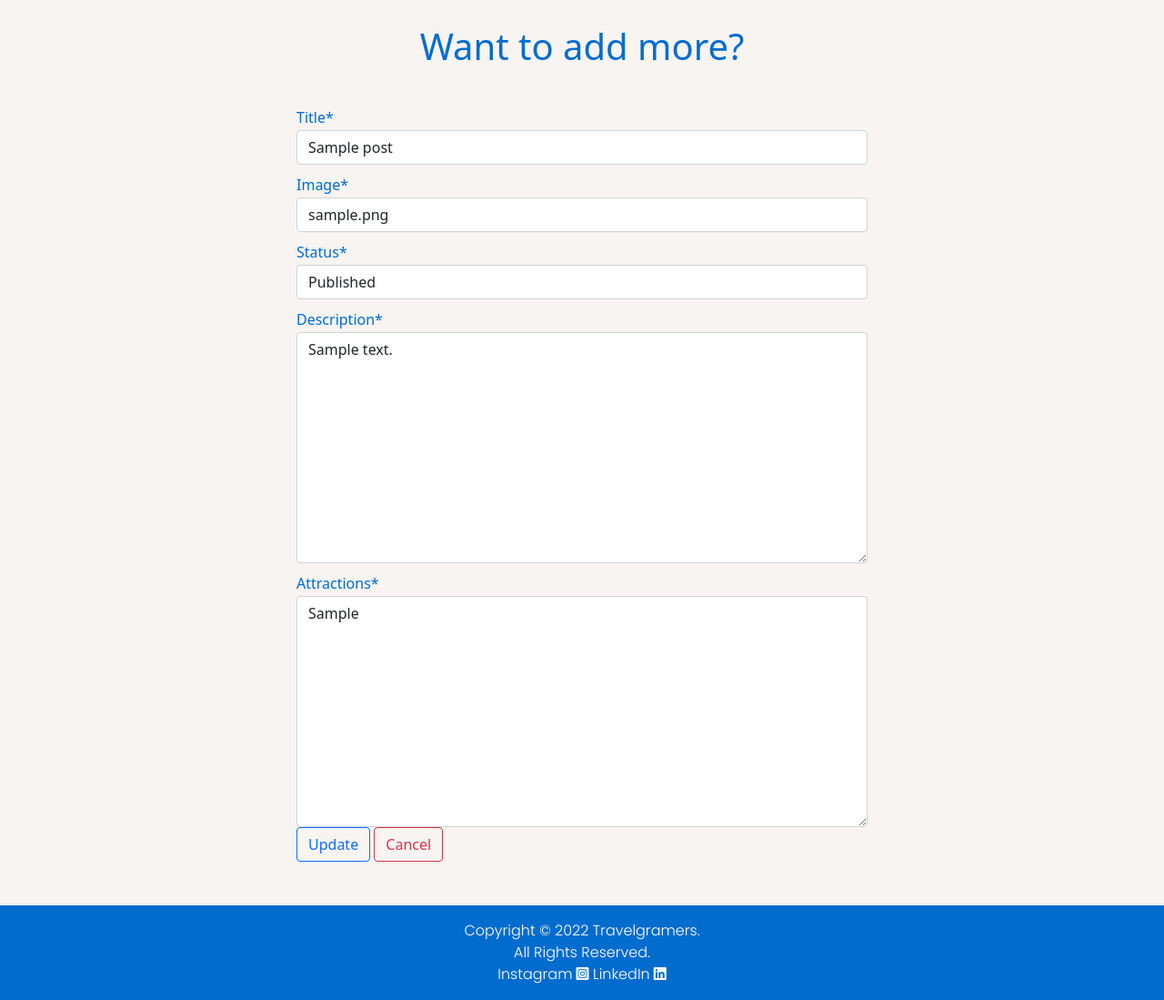
After one commit to Lapratomo24/travelgramers, a Django app: a page that uses templates/update.html in a window 1280 px wide. The commit adds this page. Shown: the part 214-1313 px from the top of the page at 91% size. Run offline with Django 3.2, Linux system fonts and the light colour scheme; a user stored in the database is signed in; tables that the repository leaves empty hold one stand-in row (values such as "Sample post"); some libraries are stand-ins or nearby versions.

Commit message:
add an update post functionality

```diff
--- a/blog/models.py
+++ b/blog/models.py
@@ -1,5 +1,6 @@
 from django.db import models
 from django.contrib.auth.models import User
+from django.urls import reverse
 from cloudinary.models import CloudinaryField
 
 STATUS = ((0, "Draft"), (1, "Published"))
@@ -29,6 +30,12 @@ class Post(models.Model):
         Class to order posts in descending order
         """
         ordering = ['-created_on']
+
+    def get_absolute_url(self):
+        """
+        Method to return users back to post_detail url
+        """
+        return reverse('post_detail', kwargs={'slug': self.slug})
 
     def __str__(self):
         """
--- a/blog/urls.py
+++ b/blog/urls.py
@@ -5,6 +5,7 @@ from django.urls import path
 urlpatterns = [
     path('', views.PostList.as_view(), name='home'),
     path('create/', views.CreatePost.as_view(), name='create'),
+    path('update/<slug:slug>', views.UpdatePost.as_view(), name='update'),
     path('about/', views.about, name='about'),
     path('<slug:slug>/', views.PostDetail.as_view(), name='post_detail'),
     path('like/<slug:slug>', views.PostLike.as_view(), name='post_like'),
--- a/blog/views.py
+++ b/blog/views.py
@@ -1,7 +1,8 @@
 from django.shortcuts import render, get_object_or_404, reverse
 from django.contrib import messages
+from django.urls import reverse_lazy
 from django.contrib.messages.views import SuccessMessageMixin
-from django.contrib.auth.mixins import LoginRequiredMixin
+from django.contrib.auth.mixins import LoginRequiredMixin, UserPassesTestMixin
 from django.views.generic import View, ListView
 from django.views.generic.edit import CreateView, UpdateView, DeleteView
 from django.http import HttpResponseRedirect
@@ -97,9 +98,11 @@ class CreatePost(SuccessMessageMixin, LoginRequiredMixin, CreateView):
     """
     Class to allow a logged-in user to add a new post
     """
+    model = Post
     form_class = ShareForm
     template_name = 'create.html'
     success_message = "%(calculated_field)s was created successfully"
+    success_url = reverse_lazy('post_detail')
 
     def form_valid(self, form):
         """
@@ -123,3 +126,36 @@ def about(request):
     Method to display about page
     """
     return render(request, "about.html")
+
+
+class UpdatePost(SuccessMessageMixin, LoginRequiredMixin, UserPassesTestMixin, UpdateView):
+    """
+    Class to allow a logged-in user to update their post(s)
+    """
+    model = Post
+    form_class = ShareForm
+    template_name = 'update.html'
+    success_message = "%(calculated_field)s was updated successfully"
+
+    def form_valid(self, form):
+        """
+        Method to set the logged-in user as the author of a new post
+        """
+        form.instance.author = self.request.user
+        return super().form_valid(form)
+
+    def test_func(self):
+        """
+        Method to prevent invalid user from updating post(s) belonging to another
+        """
+        post = self.get_object()
+        return post.author == self.request.user
+
+    def get_success_message(self, cleaned_data):
+        """
+        Message to indicate a successfully-updated post
+        """
+        return self.success_message % dict(
+            cleaned_data,
+            calculated_field=self.object.title,
+        )
--- a/templates/post_detail.html
+++ b/templates/post_detail.html
@@ -126,6 +126,11 @@
             </div>
         </div>
     </div>
+    <div>
+        {% if user.is_authenticated and post.author.id == user.id %}
+        <a role="button" type="submit" class="btn btn-signup btn-lg" href="{% url 'update' post.slug %}" style="margin: 0.75em">Update</a>
+        {% endif %}
+    </div>
 </div>
 
 {% endblock content %}
--- /dev/null
+++ b/templates/update.html
@@ -0,0 +1,22 @@
+{% extends "base.html" %}
+{% load crispy_forms_tags %}
+{% block content %}
+
+{% if user.is_authenticated and post.author == user %}
+
+<div class="container-fluid">
+    <h1 class="page-title row justify-content-center mt-5" style="color:#006ccd">Want to add more?</h1>
+</div>
+<div class="row justify-content-center">
+    <div class="col-11 col-md-8 col-lg-6 my-4">
+        <form method="post" class="form-shape mb-4" enctype="multipart/form-data">
+            {{ form | crispy }}
+            {% csrf_token %}
+            <button type="submit" class="btn btn-outline-primary">Update</button>
+            <a class="btn btn-outline-danger" href="{%  url 'post_detail' post.slug %}">Cancel</a>
+        </form>
+    </div>
+</div>
+{% endif %}
+
+{% endblock %}
```
